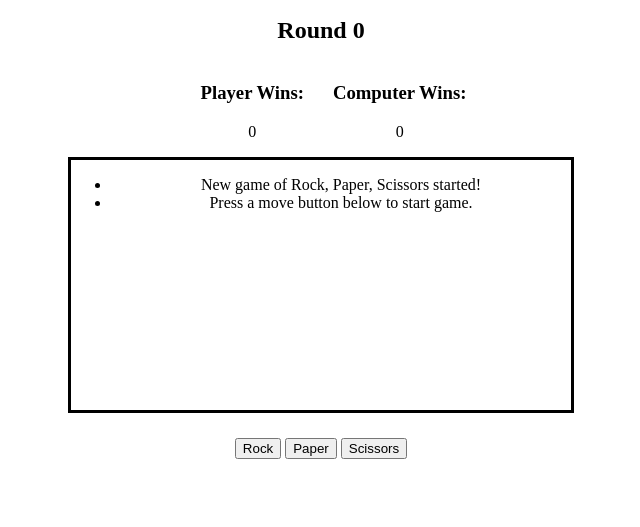
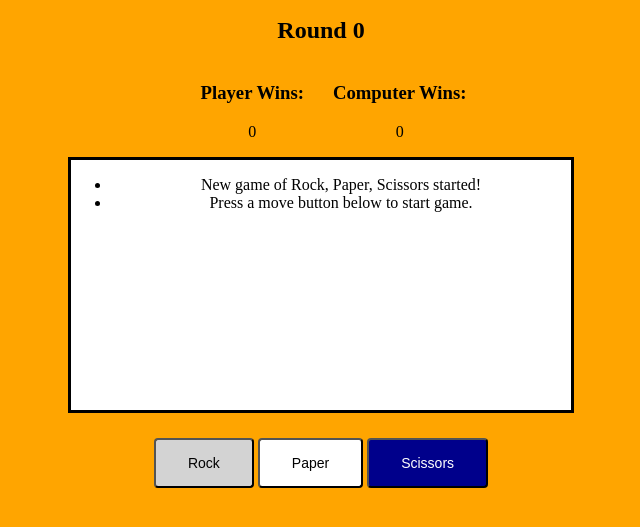
Before and after one commit to AdramCreate/rock-paper-scissors-the-odin-project, a plain HTML site: page index.html in a window 1280 px wide. Shown: the part 91-618 px from the top of the page, without its empty margins (319-959 px from the left). Drawn offline with Linux system fonts and the light colour scheme.

Commit message:
HTML and CSS additions for background and button colors and styling

```diff
--- a/index.html
+++ b/index.html
@@ -1,5 +1,5 @@
 <!DOCTYPE html>
-<html>
+<html lang="en">
     <head>
         <title>Rock, Paper, Scissors | Adrian San Pedro</title>
         <meta charset="UTF-8" />
@@ -37,11 +37,17 @@
                 </ul>
             </section>
             <section id="moves-section">
-                <button id="rock-button" type="button">Rock</button>
-                <button id="paper-button" type="button">Paper</button>
-                <button id="scissors-button" type="button">Scissors</button>
+                <button id="rock-button" class="move-button" type="button">
+                    Rock
+                </button>
+                <button id="paper-button" class="move-button" type="button">
+                    Paper
+                </button>
+                <button id="scissors-button" class="move-button" type="button">
+                    Scissors
+                </button>
             </section>
         </main>
-        <script src="script.js"></script>
+        <script src="script.js" type="text/javascript"></script>
     </body>
 </html>
--- a/style.css
+++ b/style.css
@@ -1,5 +1,8 @@
+html {
+    background-color: orange;
+}
+
 main {
-    /* text-align: center; */
     display: flex;
     flex-direction: column;
     align-items: center;
@@ -21,11 +24,40 @@ main {
     text-align: center;
     overflow-y: scroll;
     margin-bottom: 25px;
+    background-color: white;
 }
 
 .points-container {
     display: inline-block;
     margin-right: 25px;
+}
+
+.move-button {
+    font-size: 14px;
+    padding: 15px 32px;
+    text-align: center;
+    text-decoration: none;
+    display: inline-block;
+    border-radius: 4px;
+}
+
+.move-button:disabled {
+    opacity: 0.8;
+}
+
+#rock-button {
+    background-color: lightgray;
+    color: black;
+}
+
+#paper-button {
+    background-color: white;
+    color: black;
+}
+
+#scissors-button {
+    background-color: darkblue;
+    color: white;
 }
 
 @media (max-width: 500px) {
```
